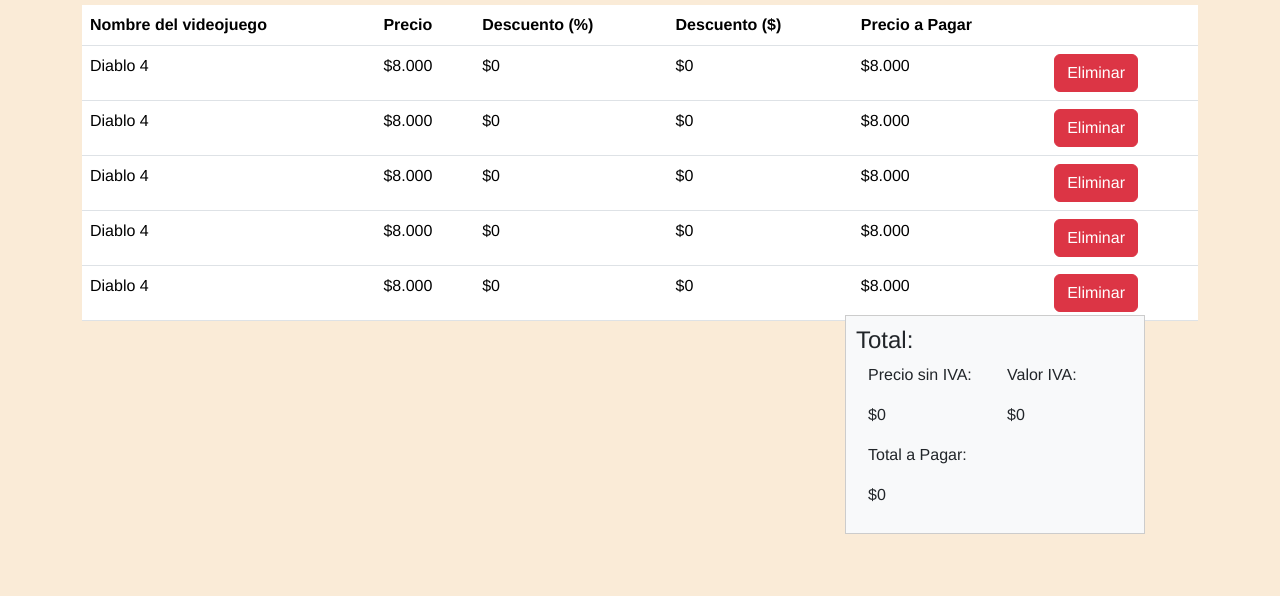
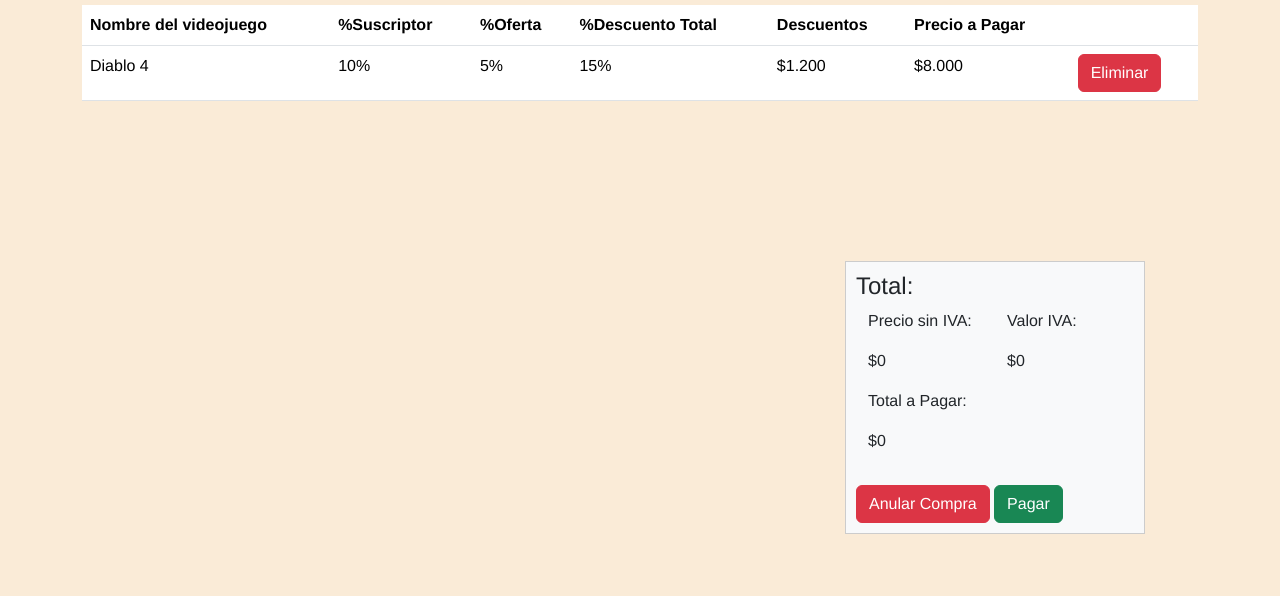
Before and after one commit to g0dspee/hazlotumismoloco, a plain HTML site: page carrito.html in a window 1280 px wide. Shown: the part 131-727 px from the top of the page. Drawn offline with nearby package versions, Linux system fonts and the light colour scheme.

Commit message:
carrito.html

```diff
--- a/carrito.html
+++ b/carrito.html
@@ -5,11 +5,7 @@
     <meta name="viewport" content="width=device-width, initial-scale=1.0">
     <title>Carrito de Compras</title>
 
-        <link
-            href="https://cdn.jsdelivr.net/npm/bootstrap@5.3.3/dist/css/bootstrap.min.css"
-            rel="stylesheet"
-            integrity="sha384-QWTKZyjpPEjISv5WaRU9OFeRpok6YctnYmDr5pNlyT2bRjXh0JMhjY6hW+ALEwIH"
-            crossorigin="anonymous">
+    <link href="https://cdn.jsdelivr.net/npm/bootstrap@5.3.3/dist/css/bootstrap.min.css" rel="stylesheet" integrity="sha384-QWTKZyjpPEjISv5WaRU9OFeRpok6YctnYmDr5pNlyT2bRjXh0JMhjY6hW+ALEwIH" crossorigin="anonymous">
     <link rel="stylesheet" href="css/styles.css">
 
 </head>
@@ -24,9 +20,10 @@
             <thead>
                 <tr>
                     <th>Nombre del videojuego</th>
-                        <th>Precio</th>
-                        <th>Descuento (%)</th>
-                        <th>Descuento ($) </th>
+                    <th>%Suscriptor</th>
+                    <th>%Oferta</th>
+                    <th>%Descuento Total</th>
+                    <th>Descuentos</th>
                     <th>Precio a Pagar</th>
                     <th></th>
                 </tr>
@@ -34,59 +31,22 @@
             <tbody>
                 <tr>
                     <td>Diablo 4</td>
-                        <td>$8.000</td>
-                        <td>$0</td>
-                        <td>$0</td>
+                    <td>10%</td>
+                    <td>5%</td>
+                    <td>15%</td>
+                    <td>$1.200</td>
                     <td>$8.000</td>
                     <td>
                         <button class="btn btn-danger">Eliminar</button>
                     </td>
                 </tr>
-                    <tr>
-                        <td>Diablo 4</td>
-                        <td>$8.000</td>
-                        <td>$0</td>
-                        <td>$0</td>
-                        <td>$8.000</td>
-                        <td>
-                            <button class="btn btn-danger">Eliminar</button>
-                        </td>
-                    </tr>
-                    <tr>
-                        <td>Diablo 4</td>
-                        <td>$8.000</td>
-                        <td>$0</td>
-                        <td>$0</td>
-                        <td>$8.000</td>
-                        <td>
-                            <button class="btn btn-danger">Eliminar</button>
-                        </td>
-                    </tr>
-                    <tr>
-                        <td>Diablo 4</td>
-                        <td>$8.000</td>
-                        <td>$0</td>
-                        <td>$0</td>
-                        <td>$8.000</td>
-                        <td>
-                            <button class="btn btn-danger">Eliminar</button>
-                        </td>
-                    </tr>
-                    <tr>
-                        <td>Diablo 4</td>
-                        <td>$8.000</td>
-                        <td>$0</td>
-                        <td>$0</td>
-                        <td>$8.000</td>
-                        <td>
-                            <button class="btn btn-danger">Eliminar</button>
-                        </td>
-                    </tr>
-
                 <!-- Agregar más filas de productos aquí -->
-
             </tbody>
         </table>
+    </div>
+
+    <div id="footer"></div>
+
     <div class="total-section">
         <div id="cajaPagoFinal" class="total-box">
           <h4>Total:</h4>
@@ -104,16 +64,12 @@
               <p>$<span id="totalPagar">0</span></p>
             </div>
           </div>
-                </div>
+          <button class="btn btn-danger mt-3">Anular Compra</button>
+          <button class="btn btn-success mt-3">Pagar</button>
         </div>
     </div>
 
-        <div id="footer"></div>
-
-        <script
-            src="https://cdn.jsdelivr.net/npm/bootstrap@5.3.3/dist/js/bootstrap.bundle.min.js"
-            integrity="sha384-YvpcrYf0tY3lHB60NNkmXc5s9fDVZLESaAA55NDzOxhy9GkcIdslK1eN7N6jIeHz"
-            crossorigin="anonymous"></script>
+    <script src="https://cdn.jsdelivr.net/npm/bootstrap@5.3.3/dist/js/bootstrap.bundle.min.js" integrity="sha384-YvpcrYf0tY3lHB60NNkmXc5s9fDVZLESaAA55NDzOxhy9GkcIdslK1eN7N6jIeHz" crossorigin="anonymous"></script>
     <script src="js/script.js"></script>
 </body>
 </html>
```
Lines whose indentation alone changed are shown as unchanged.
